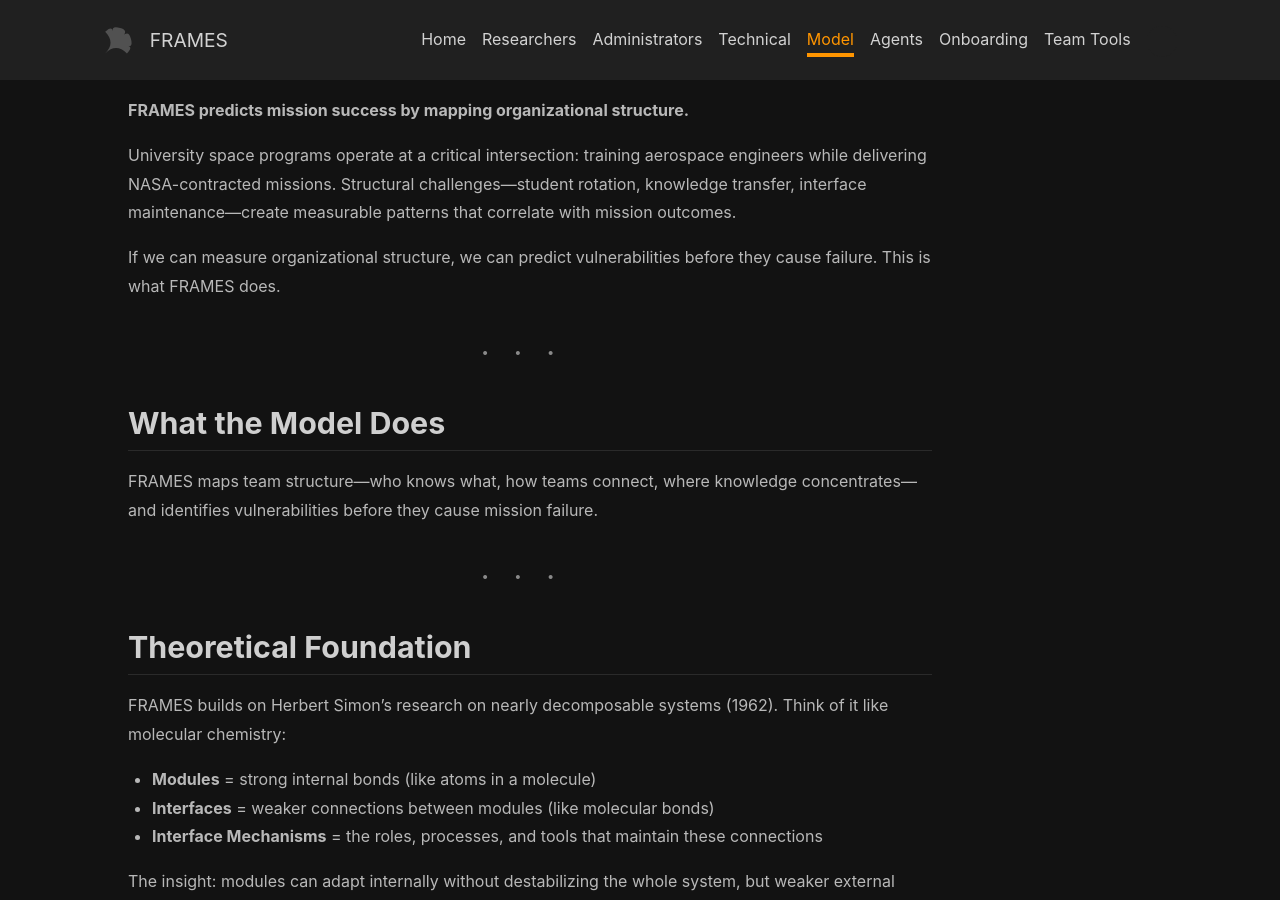
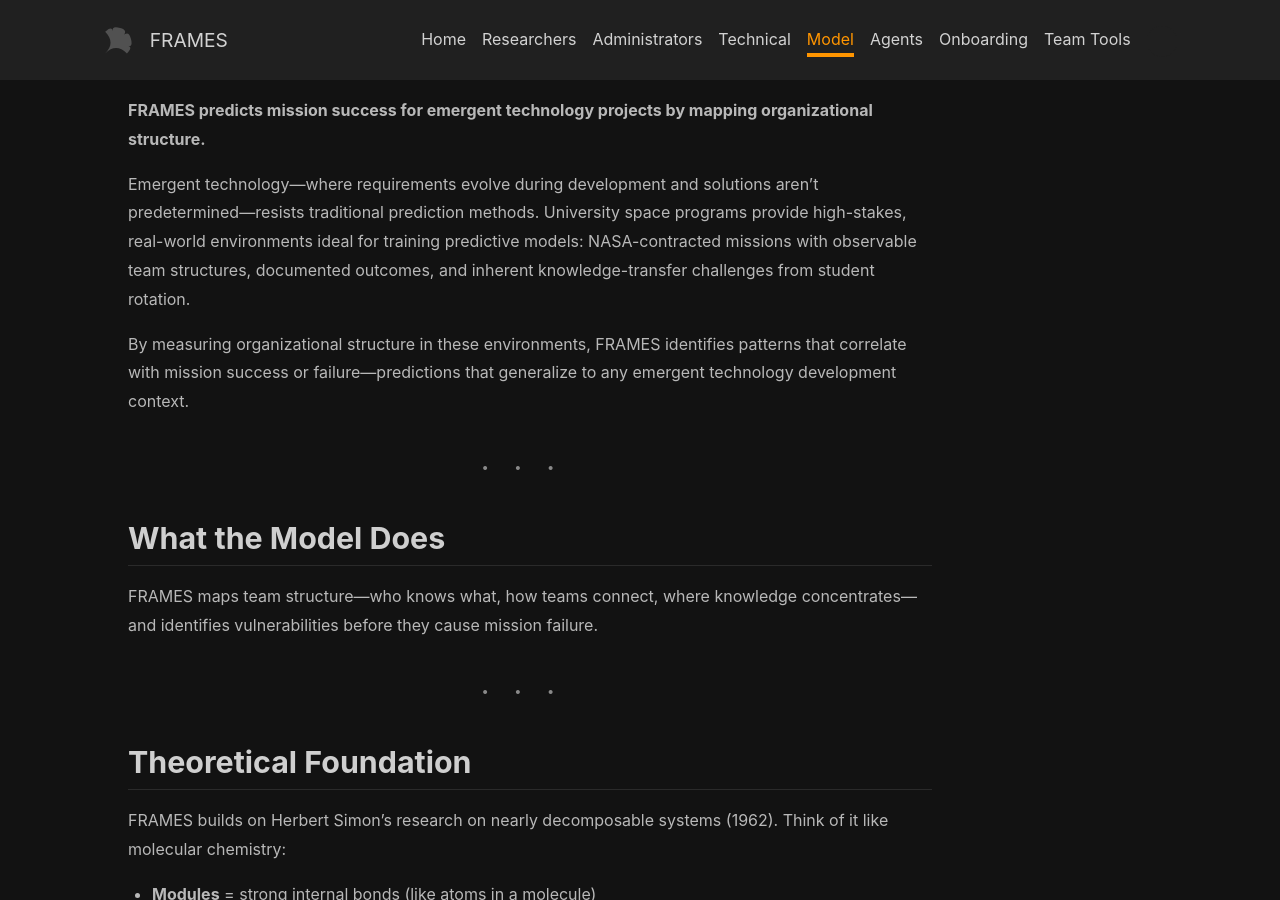
Before and after one commit to Lizo-RoadTown/Portfolio, a Jekyll site: the page built from predictive-model.md, in a window 1280 px wide and 900 px high. Built offline with Jekyll 4.4.1, drawn with Linux system fonts in a browser that asks for light colours.

Commit message:
Emphasize emergent technology prediction challenge
- Frame core challenge: emergent tech resists traditional prediction
- Position university programs as training environments for predictive models
- Emphasize high stakes, real-world conditions, observable structures
- Generalize applicability to all emergent technology contexts
- More sophisticated research positioning for grad school/ML audiences

```diff
--- a/predictive-model.md
+++ b/predictive-model.md
@@ -5,11 +5,11 @@ key: page-predictive-model
 permalink: /predictive-model/
 ---
 
-**FRAMES predicts mission success by mapping organizational structure.**
+**FRAMES predicts mission success for emergent technology projects by mapping organizational structure.**
 
-University space programs operate at a critical intersection: training aerospace engineers while delivering NASA-contracted missions. Structural challenges—student rotation, knowledge transfer, interface maintenance—create measurable patterns that correlate with mission outcomes.
+Emergent technology—where requirements evolve during development and solutions aren't predetermined—resists traditional prediction methods. University space programs provide high-stakes, real-world environments ideal for training predictive models: NASA-contracted missions with observable team structures, documented outcomes, and inherent knowledge-transfer challenges from student rotation.
 
-If we can measure organizational structure, we can predict vulnerabilities before they cause failure. This is what FRAMES does.
+By measuring organizational structure in these environments, FRAMES identifies patterns that correlate with mission success or failure—predictions that generalize to any emergent technology development context.
 
 ---
 
```
Also changed, not shown: index.md (+4 -2 lines).
